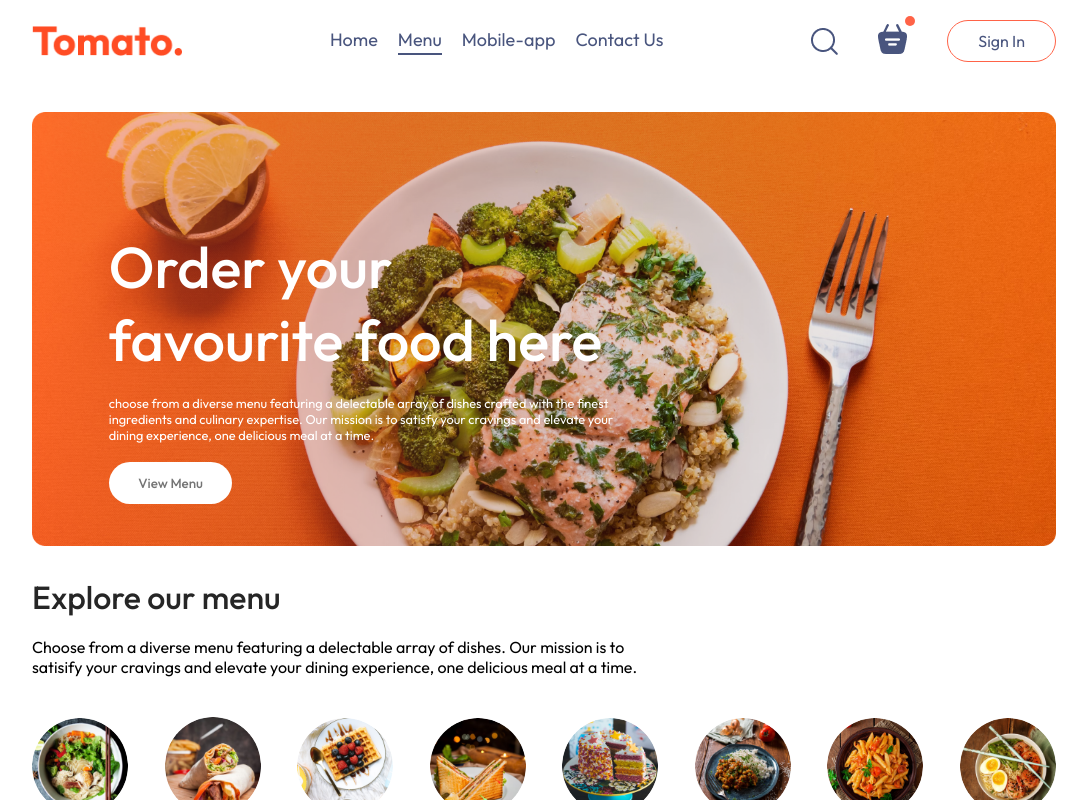
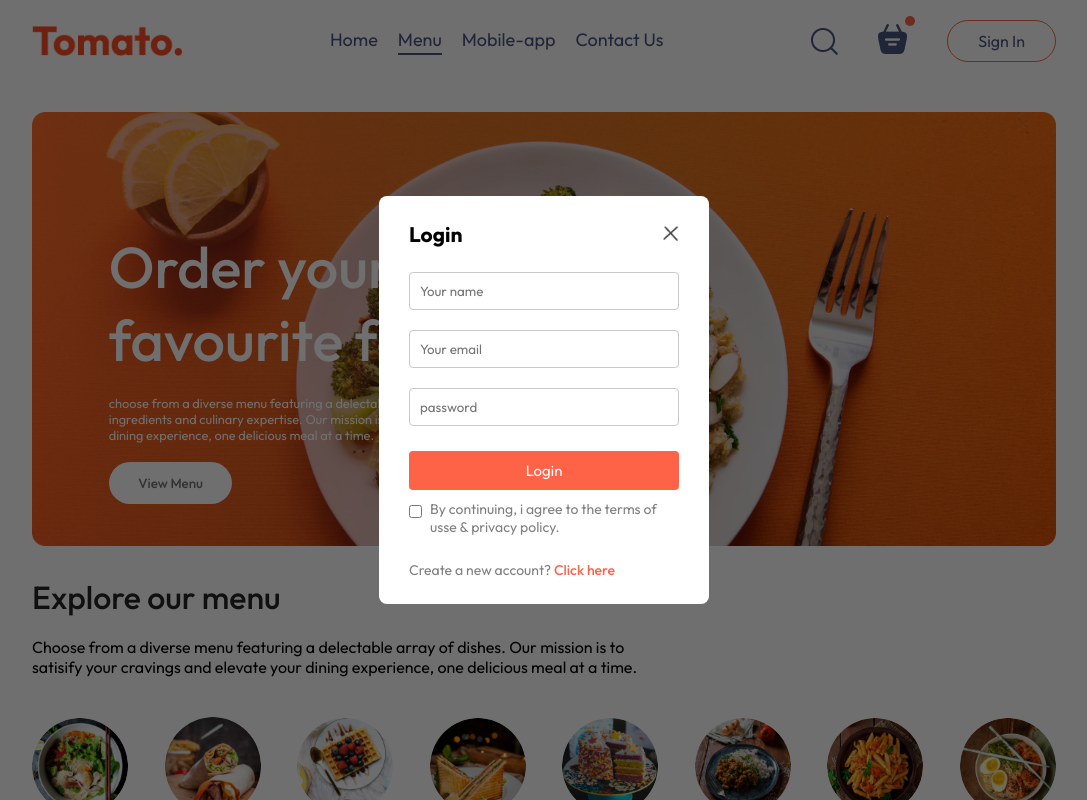
Before and after one commit to Muskan-076/Food-delivery-clone, a React (Vite) app in the folder frontend/: page / in a window 1280 px wide. Both pictures are taken after a click on the button "Sign In". Shown: the top 800 px of the page, without its empty margins (96-1183 px from the left). Built offline with nearby package versions, Linux system fonts and the light colour scheme.

Commit message:
added sign in functionality in the home page

```diff
--- a/frontend/src/App.jsx
+++ b/frontend/src/App.jsx
@@ -1,16 +1,20 @@
-import React from 'react'
+import React, { useState } from 'react'
 import Navbar from './components/Navbar/Navbar'
 import { Route, Routes } from 'react-router-dom'
 import Cart from './pages/Cart/Cart'
 import Home from './pages/Home/Home'
 import PlaceOrder from './pages/PlaceOrder/PlaceOrder'
 import Footer from './components/Footer/Footer'
+import LoginPopup from './components/LoginPopup/LoginPopup'
 
 const App = () => {
+
+  const [showLogin, setShowLogin] = useState(false)
   return (
     <>
+    {showLogin?<LoginPopup setShowLogin={setShowLogin}/>:<></>}
       <div className='app'>
-        <Navbar />
+        <Navbar setShowLogin={setShowLogin} />
         <Routes>
           < Route path='/' element={<Home />} />
           < Route path='/Cart' element={<Cart />} />
--- /dev/null
+++ b/frontend/src/components/LoginPopup/LoginPopup.css
@@ -0,0 +1,69 @@
+.login-popup{
+    position: absolute;
+    z-index: 1;
+    width: 100%;
+    height: 100%;
+    background-color: #00000090;
+    display: grid;
+}
+.login-popup-container{
+    place-self: center;
+    width: max(23vw, 330px);
+    color: #808080;
+    padding: 25px;
+    background-color: white;
+    border-radius: 8px;
+    display: flex;
+    flex-direction: column;
+    gap: 25px;
+    padding: 25px 30px;
+    font-size: 14px;
+    animation: fadeIn 0.5s;
+}
+.login-popup-title{
+    display: flex;
+    justify-content: space-between;
+    align-items: center;
+
+    color: black;
+}
+.login-popup-title img{
+    width: 16px;
+    cursor: pointer;
+}
+.login-popup-inputs{
+    display: flex;
+    flex-direction: column;
+    gap: 20px;
+}
+.login-popup-inputs input{
+    outline: none;
+    border: 1px solid #c9c9c9;
+    padding: 10px;
+    border-radius: 4px;
+}
+.login-popup-container button{
+    border: none;
+    padding: 10px;
+    border-radius: 4px;
+    background-color: tomato;
+    color: white;
+    font-size: 15px;
+    cursor: pointer;
+
+}
+.login-popup-condition{
+    display: flex;
+    gap: 8px;
+    align-items: start;
+    margin-top: -15px;
+}
+.login-popup-condition input{
+   margin-top: 5px;
+}
+.login-popup p span{
+    color: tomato;
+    cursor: pointer;
+    font-weight: 500;
+
+}
--- /dev/null
+++ b/frontend/src/components/LoginPopup/LoginPopup.jsx
@@ -0,0 +1,38 @@
+import React, { useState } from 'react'
+import './LoginPopup.css'
+import { assets } from '../../assets/assets'
+
+const LoginPopup = ({setShowLogin}) => {
+
+    const [currState, setCurrState] = useState("Login")
+
+  return (
+    <div className='login-popup'>
+      <form className="login-popup-container">
+        <div className="login-popup-title">
+            <h2>{currState}</h2>
+            <img onClick={()=>setShowLogin(false)} src={assets.cross_icon} alt="" />
+        </div>
+        <div className="login-popup-inputs">
+            {currState==="login"?<></>:<input type="text" placeholder='Your name' required/>}
+
+            <input type="email" placeholder='Your email' required/>
+            <input type="password" placeholder='password' required/>
+        </div>
+        <button>{currState === "Sign up" ?"Create account":"Login"}</button>
+        <div className="login-popup-condition">
+            <input type="checkbox" required/>
+            <p>By continuing, i agree to the terms of usse & privacy policy.</p>
+        </div>
+        {currState==='Login'
+        ?<p>Create a new account? <span onClick={()=> setCurrState("Sign Up")}>Click here</span></p>
+        :<p>Already have an account? <span onClick={()=> setCurrState("Login")}>Login here</span></p>
+        }
+
+
+        </form>
+    </div>
+  )
+}
+
+export default LoginPopup
--- a/frontend/src/components/Navbar/Navbar.jsx
+++ b/frontend/src/components/Navbar/Navbar.jsx
@@ -1,17 +1,19 @@
 import React, { useState } from 'react'
 import './Navbar.css'
+import{ Link } from 'react-router-dom'
 import { assets } from '../../assets/assets'
 
-const Navbar = () => {
+const Navbar = ({setShowLogin}) => {
+
     const [menu, setMenu] = useState("Menu");
   return (
     <div className='navbar'>
       <img src={assets.logo} alt="" className='logo' />
       <ul className="navbar-menu">
-        <li onClick={()=>setMenu("Home")} className={menu==="Home" ? "active":""} >Home</li>
-        <li onClick={()=>setMenu("Menu")} className={menu==="Menu" ? "active": ""} >Menu</li>
-        <li onClick={()=>setMenu("Mobile-app")} className={menu==="Mobile-app" ? "active": ""} >Mobile-app</li>
-        <li onClick={()=>setMenu("Contact Us")} className={menu==="Contact Us" ? "active": ""} >Contact Us</li>
+        <Link to='/' onClick={()=>setMenu("Home")} className={menu==="Home" ? "active":""} >Home</Link>
+        <a href='#explore-menu' onClick={()=>setMenu("Menu")} className={menu==="Menu" ? "active": ""} >Menu</a>
+        <a href='#app-download' onClick={()=>setMenu("Mobile-app")} className={menu==="Mobile-app" ? "active": ""} >Mobile-app</a>
+        <a href='#footer' onClick={()=>setMenu("Contact Us")} className={menu==="Contact Us" ? "active": ""} >Contact Us</a>
 
       </ul>
 
@@ -21,7 +23,7 @@
             <img src={assets.basket_icon} alt="" />
             <div className="dot"></div>
         </div>
-        <button>Sign In</button>
+        <button onClick={() => setShowLogin(true)}>Sign In</button>
       </div>
     </div>
   )
--- a/frontend/src/index.css
+++ b/frontend/src/index.css
@@ -5,6 +5,7 @@
   margin: 0;
   box-sizing: border-box;
   font-family: outfit;
+  scroll-behavior: smooth;
 }
 
 body{
```
